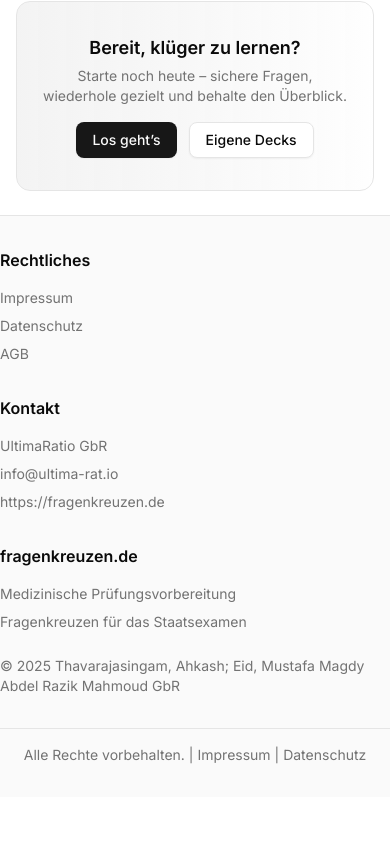
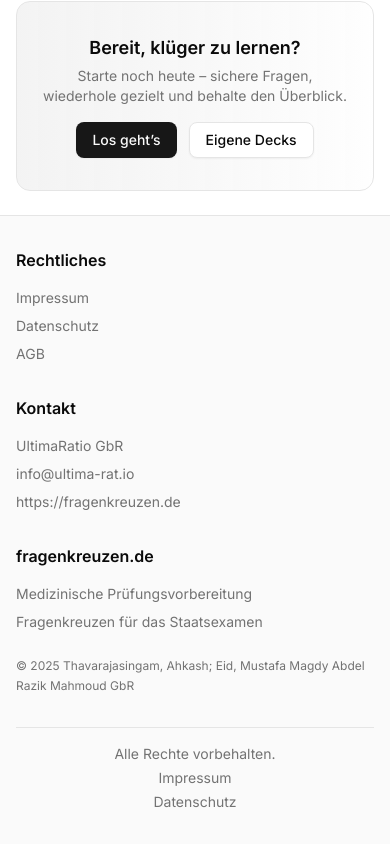
Before and after one commit to bartdoping/ultimaratio, a Next.js app: page / in a window 390 px wide. Shown: the part 2593-3437 px from the top of the page. Before the commit the page ends 3390 px from the top, so only its background shows below. Built offline with nearby package versions, Linux system fonts and the light colour scheme; no server answers.

Commit message:
Optimize footer mobile layout - add proper padding and responsive design

```diff
--- a/components/footer.tsx
+++ b/components/footer.tsx
@@ -3,7 +3,7 @@ import Link from "next/link"
 export default function Footer() {
   return (
     <footer className="border-t bg-muted/50">
-      <div className="container mx-auto py-8">
+      <div className="container mx-auto px-4 py-8">
         <div className="grid grid-cols-1 md:grid-cols-3 gap-8">
           {/* Links */}
           <div>
@@ -41,8 +41,8 @@ export default function Footer() {
             <h3 className="font-semibold mb-4">Kontakt</h3>
             <div className="space-y-2 text-sm text-muted-foreground">
               <p>UltimaRatio GbR</p>
-              <p>info@ultima-rat.io</p>
-              <p>https://fragenkreuzen.de</p>
+              <p className="break-all">info@ultima-rat.io</p>
+              <p className="break-all">https://fragenkreuzen.de</p>
             </div>
           </div>
 
@@ -52,7 +52,7 @@ export default function Footer() {
             <div className="space-y-2 text-sm text-muted-foreground">
               <p>Medizinische Prüfungsvorbereitung</p>
               <p>Fragenkreuzen für das Staatsexamen</p>
-              <p className="pt-4">
+              <p className="pt-4 text-xs leading-relaxed">
                 © {new Date().getFullYear()} Thavarajasingam, Ahkash; Eid, Mustafa Magdy Abdel Razik Mahmoud GbR
               </p>
             </div>
@@ -61,12 +61,13 @@ export default function Footer() {
 
         {/* Bottom Bar */}
         <div className="mt-8 pt-4 border-t text-center text-sm text-muted-foreground">
-          <p>
-            Alle Rechte vorbehalten. |
-            <Link href="/impressum" className="hover:text-foreground transition-colors ml-1">
+          <p className="flex flex-col sm:flex-row items-center justify-center gap-1 sm:gap-2">
+            <span>Alle Rechte vorbehalten.</span>
+            <span className="hidden sm:inline">|</span>
+            <Link href="/impressum" className="hover:text-foreground transition-colors">
               Impressum
             </Link>
-            {" | "}
+            <span className="hidden sm:inline">|</span>
             <Link href="/datenschutz" className="hover:text-foreground transition-colors">
               Datenschutz
             </Link>
```
